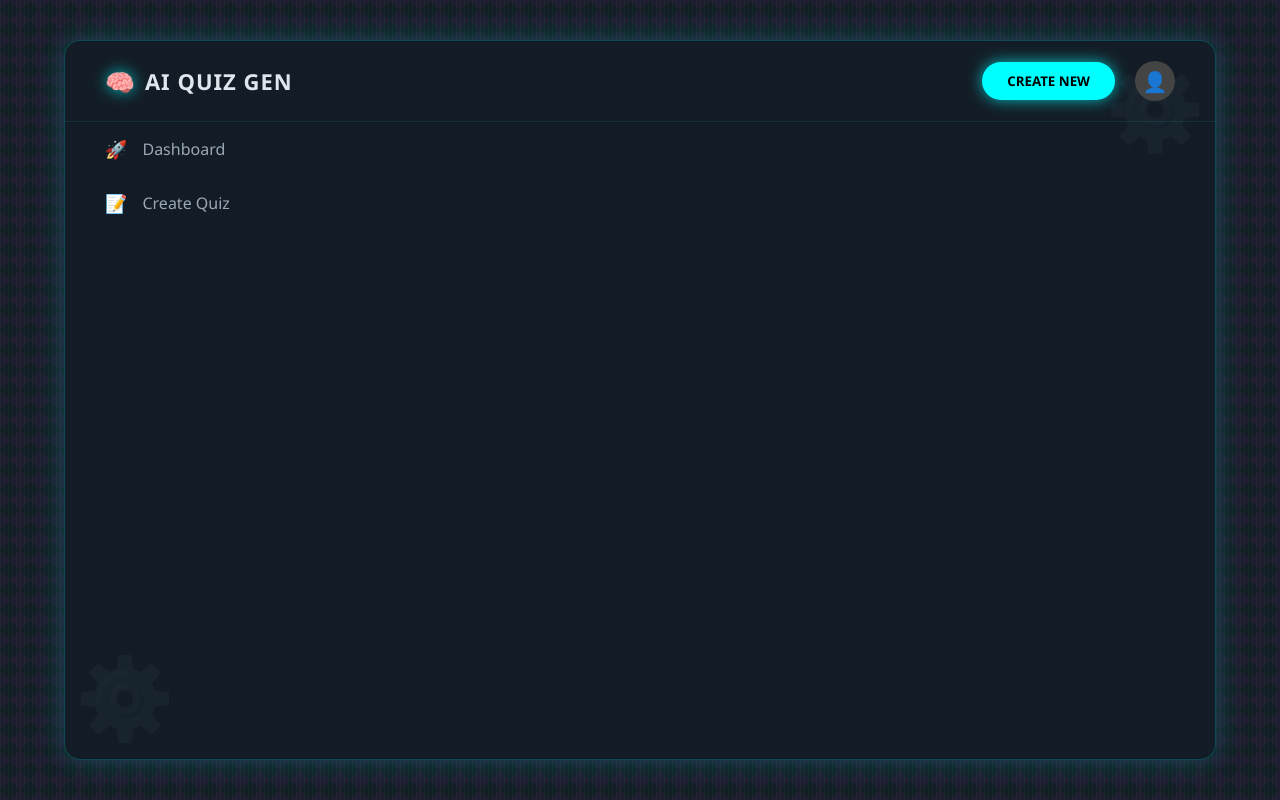
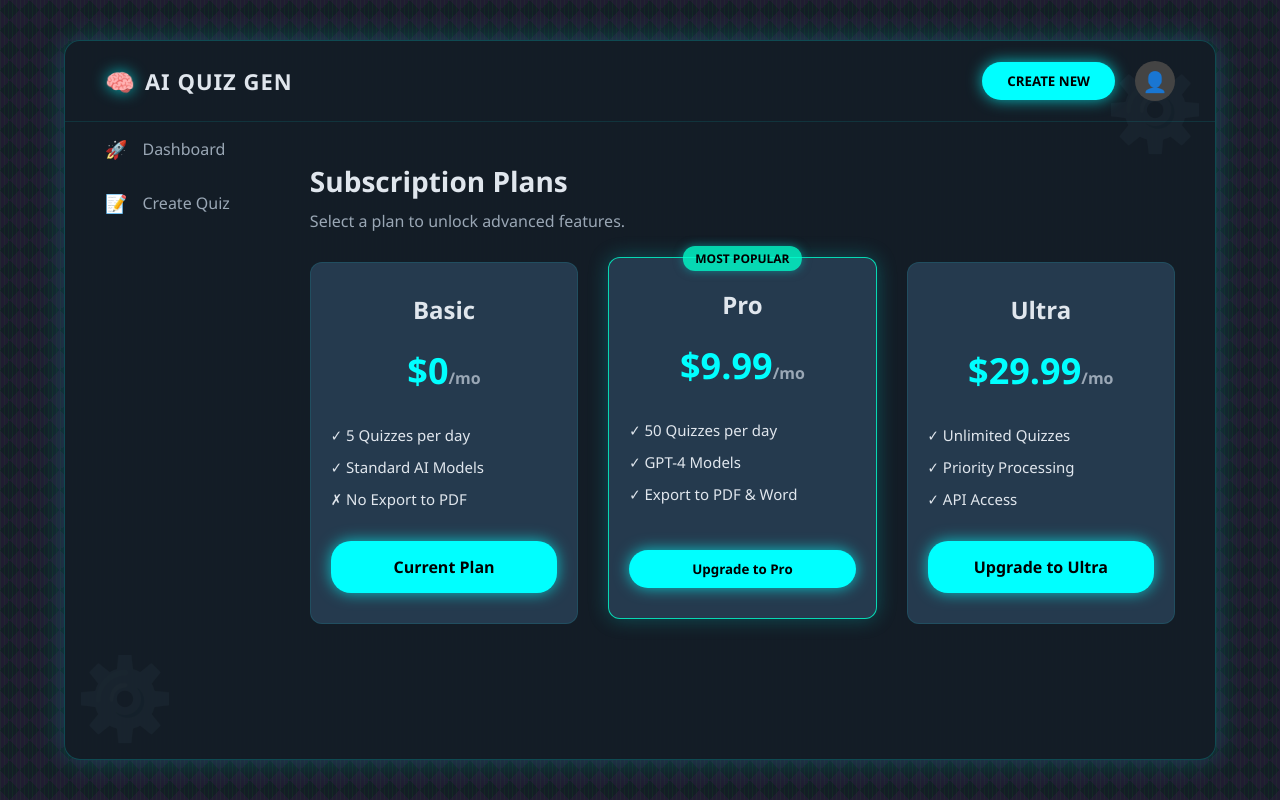
Before and after one commit to konradc67/AI-Quiz-Generator-Platform, a React (Vite) app: page /pricing in a window 1280 px wide. Built offline with nearby package versions, Linux system fonts and the light colour scheme.

Commit message:
feat: add pricing page

```diff
--- a/src/App.jsx
+++ b/src/App.jsx
@@ -6,6 +6,8 @@ import Logout from './components/layout/Logout';
 import Dashboard from './components/layout/Dashboard';
 import Register from './components/layout/Register';
 import Login from './components/layout/Login';
+import Pricing from './components/layout/Pricing';
+
 import { Routes, Route } from "react-router-dom";
 import './index.css'
 import { ToastContainer } from 'react-toastify';
@@ -23,6 +25,7 @@ return (
             <Route path="/dashboard" element={<Dashboard />} />
             <Route path="/login" element={<Login />} />
             <Route path="/register" element={<Register />} />
+            <Route path="/pricing" element={<Pricing />} />
         </Routes>
 
         <ToastContainer
--- /dev/null
+++ b/src/components/layout/Pricing.jsx
@@ -0,0 +1,69 @@
+import { useState } from "react";
+
+export default function Pricing() {
+    const [selectedPlan, setSelectedPlan] = useState("pro");
+
+    const handleSubscribe = (plan) => {
+        console.log("Stripe mock checkout for:", plan);
+    };
+
+    return (
+        <div className="pricing-container">
+            <h2 className="path-title">Subscription Plans</h2>
+            <p className="status-text" style={{ marginBottom: "30px" }}>
+                Select a plan to unlock advanced features.
+            </p>
+
+            <div className="pricing-grid">
+                <div
+                    className={`pricing-card ${selectedPlan === "free" ? "active" : ""}`}
+                    onClick={() => setSelectedPlan("free")}
+                >
+                    <h3>Basic</h3>
+                    <div className="price">$0<span>/mo</span></div>
+                    <ul className="question-list">
+                        <li>✓ 5 Quizzes per day</li>
+                        <li>✓ Standard AI Models</li>
+                        <li>✗ No Export to PDF</li>
+                    </ul>
+                    <button className="generate-btn" onClick={() => handleSubscribe("free")}>
+                        Current Plan
+                    </button>
+                </div>
+
+                <div
+                    className={`pricing-card pro ${selectedPlan === "pro" ? "active" : ""}`}
+                    onClick={() => setSelectedPlan("pro")}
+                >
+                    <div className="popular-badge">MOST POPULAR</div>
+                    <h3>Pro</h3>
+                    <div className="price">$9.99<span>/mo</span></div>
+                    <ul className="question-list">
+                        <li>✓ 50 Quizzes per day</li>
+                        <li>✓ GPT-4 Models</li>
+                        <li>✓ Export to PDF & Word</li>
+                    </ul>
+                    <button className="create-btn" style={{ width: "100%" }} onClick={() => handleSubscribe("pro")}>
+                        Upgrade to Pro
+                    </button>
+                </div>
+
+                <div
+                    className={`pricing-card ${selectedPlan === "ultra" ? "active" : ""}`}
+                    onClick={() => setSelectedPlan("ultra")}
+                >
+                    <h3>Ultra</h3>
+                    <div className="price">$29.99<span>/mo</span></div>
+                    <ul className="question-list">
+                        <li>✓ Unlimited Quizzes</li>
+                        <li>✓ Priority Processing</li>
+                        <li>✓ API Access</li>
+                    </ul>
+                    <button className="generate-btn" onClick={() => handleSubscribe("ultra")}>
+                        Upgrade to Ultra
+                    </button>
+                </div>
+            </div>
+        </div>
+    );
+}
--- a/src/index.css
+++ b/src/index.css
@@ -574,3 +574,80 @@ select {
     border: 1px solid rgba(0, 255, 255, 0.1);
     border-radius: 12px;
 }
+.pricing-grid {
+    display: grid;
+    grid-template-columns: repeat(auto-fit, minmax(250px, 1fr));
+    gap: 30px;
+    margin-top: 20px;
+}
+
+.pricing-card {
+    background-color: var(--bg-panel);
+    border: 1px solid rgba(0, 255, 255, 0.1);
+    border-radius: var(--border-radius);
+    padding: 30px 20px;
+    display: flex;
+    flex-direction: column;
+    gap: 20px;
+    position: relative;
+    cursor: pointer;
+    transition: transform 0.3s, box-shadow 0.3s;
+}
+
+.pricing-card:hover, .pricing-card.active {
+    transform: translateY(-5px);
+    border-color: var(--neon-cyan);
+    box-shadow: 0 0 20px rgba(0, 255, 255, 0.2);
+}
+
+.pricing-card.pro {
+    border-color: var(--neon-green);
+}
+
+.pricing-card.pro:hover, .pricing-card.pro.active {
+    border-color: var(--neon-green);
+    box-shadow: 0 0 20px rgba(0, 204, 204, 0.3);
+}
+
+.popular-badge {
+    position: absolute;
+    top: -12px;
+    left: 50%;
+    transform: translateX(-50%);
+    background-color: var(--neon-green);
+    color: #000;
+    font-size: 12px;
+    font-weight: bold;
+    padding: 4px 12px;
+    border-radius: 12px;
+    box-shadow: 0 0 10px rgba(0, 204, 204, 0.5);
+}
+
+.pricing-card h3 {
+    text-align: center;
+    color: var(--text-primary);
+    font-size: 24px;
+}
+
+.pricing-card .price {
+    text-align: center;
+    font-size: 36px;
+    font-weight: bold;
+    color: var(--neon-cyan);
+}
+
+.pricing-card .price span {
+    font-size: 16px;
+    color: var(--text-secondary);
+}
+
+.pricing-card ul {
+    flex-grow: 1;
+    margin-top: 10px;
+    padding-left: 0;
+}
+
+.pricing-card li {
+    margin-bottom: 12px;
+    font-size: 15px;
+}
```
